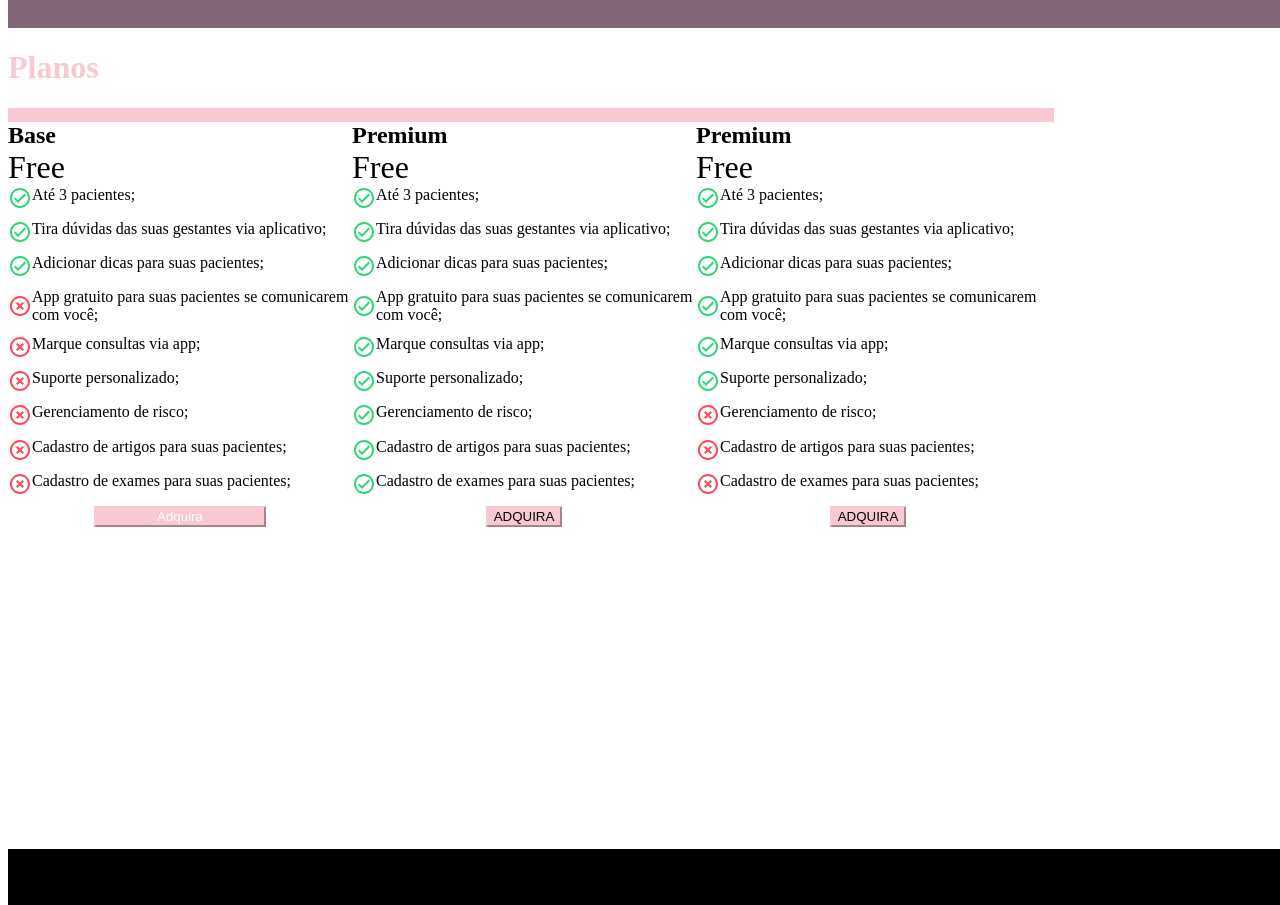
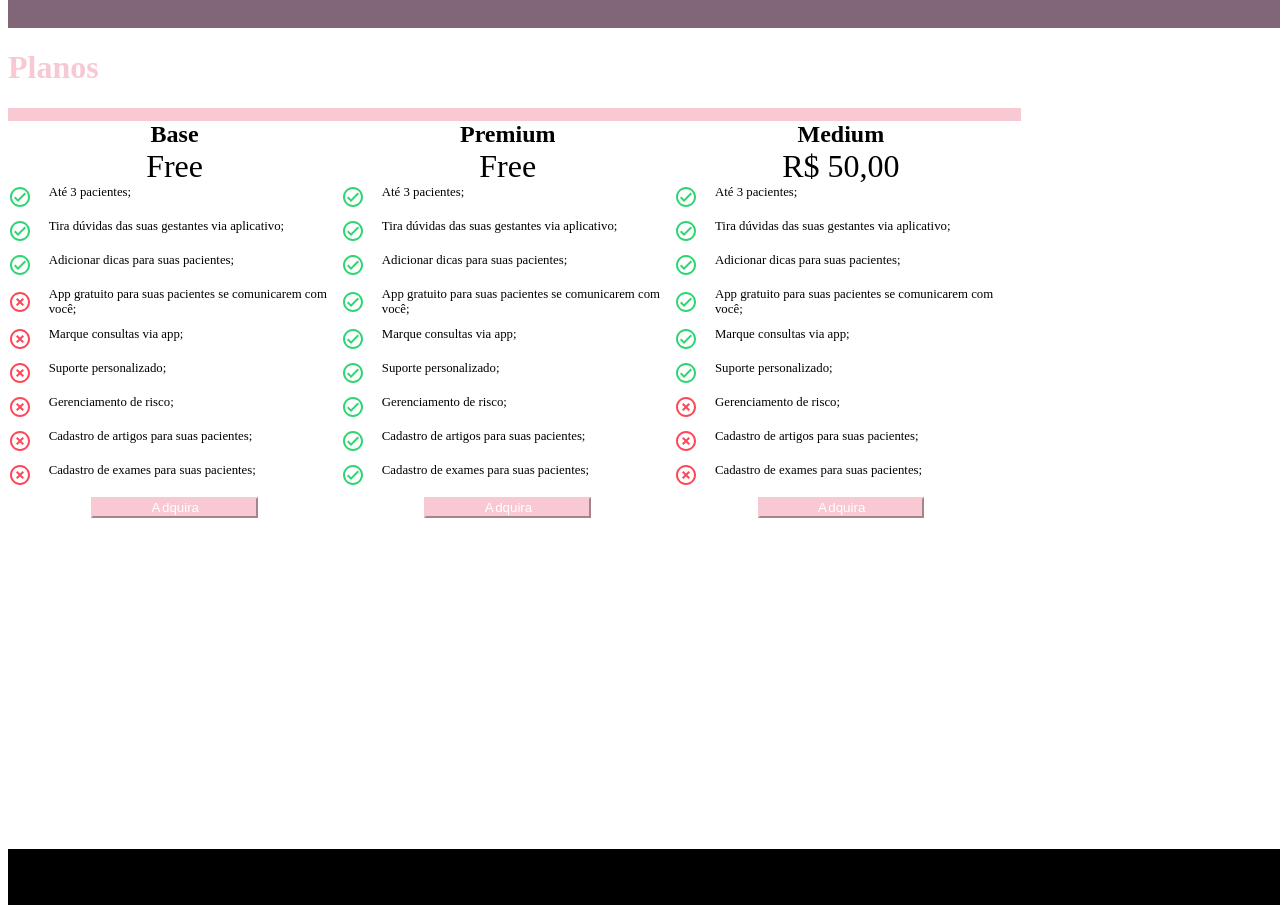
Before and after one commit to joaoigormatos/preneonatal-landpage, a Vue app: page / in a window 1280 px wide. Shown: the part 4060-4965 px from the top of the page. Built offline with nearby package versions, Linux system fonts and the light colour scheme.

Commit message:
finishing plan

```diff
--- a/src/components/Footer.vue
+++ b/src/components/Footer.vue
@@ -12,7 +12,7 @@ export default {
 
 <style scoped>
  .customContainer{
-     height: 100vh;
+     height: 50vh;
      width: 100vw;
      background-color: black;
  }
--- a/src/components/Planos.vue
+++ b/src/components/Planos.vue
@@ -7,50 +7,50 @@
     max-width="344"
     hover="5dp">
     <div class="header-block"></div>
-    <v-container>
+    <v-container class="mainContentCard">
         <v-card-title class="cardTitle">Base</v-card-title>
     <v-card-title class="cardTitlePrice">Free</v-card-title>
     <v-card-text>
       <div class="cardItem">
         <img alt="success-item" src="../assets/success-icon.svg" />
-        <span>Até 3 pacientes;</span>
+        <span class="spaceText">Até 3 pacientes;</span>
       </div>
       <div class="cardItem">
          <img alt="success-item" src="../assets/success-icon.svg" />
-        <span>Tira dúvidas das suas gestantes via aplicativo;</span>
+        <span class="spaceText">Tira dúvidas das suas gestantes via aplicativo;</span>
       </div>
       <div class="cardItem">
          <img alt="success-item" src="../assets/success-icon.svg" />
-        <span>Adicionar dicas para suas pacientes;</span>
+        <span class="spaceText">Adicionar dicas para suas pacientes;</span>
       </div>
       <div class="cardItem">
         <img alt="unsuccess-item" src="../assets/unsuccess-icon.svg" />
-        <span>App gratuito para suas pacientes se comunicarem com você;</span>
+        <span class="spaceText">App gratuito para suas pacientes se comunicarem com você;</span>
       </div>
       <div class="cardItem">
         <img alt="unsuccess-item" src="../assets/unsuccess-icon.svg" />
-        <span>Marque consultas via app;</span>
+        <span class="spaceText">Marque consultas via app;</span>
       </div>
       <div class="cardItem">
          <img alt="unsuccess-item" src="../assets/unsuccess-icon.svg" />
-        <span>Suporte personalizado;</span>
+        <span class="spaceText">Suporte personalizado;</span>
       </div>
       <div class="cardItem">
         <img alt="unsuccess-item" src="../assets/unsuccess-icon.svg" />
-        <span>Gerenciamento de risco;</span>
+        <span class="spaceText">Gerenciamento de risco;</span>
       </div>
       <div class="cardItem">
          <img alt="unsuccess-item" src="../assets/unsuccess-icon.svg" />
-        <span>Cadastro de artigos para suas pacientes;</span>
+        <span class="spaceText">Cadastro de artigos para suas pacientes;</span>
       </div>
       <div class="cardItem">
          <img alt="unsuccess-item" src="../assets/unsuccess-icon.svg" />
-        <span>Cadastro de exames para suas pacientes;</span>
+        <span class="spaceText">Cadastro de exames para suas pacientes;</span>
       </div>
     </v-card-text>
     <v-card-actions class="actionContainer">
         <v-btn class="btnStyle" color="#F8C9D3">
-          <span class="btnText">A</span>dquira
+         <span class="wholeText"><span class="btnText">A</span>dquira</span>
         </v-btn>
     </v-card-actions>
     </v-container>
@@ -64,50 +64,50 @@
     elevation="8"
     >
     <div class="header-block"></div>
-    <v-container >
+    <v-container class="mainContentCard" >
         <v-card-title class="cardTitle">Premium</v-card-title>
     <v-card-title class="cardTitlePrice">Free</v-card-title>
     <v-card-text>
       <div class="cardItem">
         <img alt="success-item" src="../assets/success-icon.svg" />
-        <span>Até 3 pacientes;</span>
+        <span class="spaceText">Até 3 pacientes;</span>
       </div>
       <div class="cardItem">
          <img alt="success-item" src="../assets/success-icon.svg" />
-        <span>Tira dúvidas das suas gestantes via aplicativo;</span>
+        <span class="spaceText">Tira dúvidas das suas gestantes via aplicativo;</span>
       </div>
       <div class="cardItem">
          <img alt="success-item" src="../assets/success-icon.svg" />
-        <span>Adicionar dicas para suas pacientes;</span>
+        <span class="spaceText">Adicionar dicas para suas pacientes;</span>
       </div>
       <div class="cardItem">
         <img alt="success-item" src="../assets/success-icon.svg" />
-        <span>App gratuito para suas pacientes se comunicarem com você;</span>
+        <span class="spaceText">App gratuito para suas pacientes se comunicarem com você;</span>
       </div>
       <div class="cardItem">
         <img alt="success-item" src="../assets/success-icon.svg" />
-        <span>Marque consultas via app;</span>
+        <span class="spaceText">Marque consultas via app;</span>
       </div>
       <div class="cardItem">
          <img alt="success-item" src="../assets/success-icon.svg" />
-        <span>Suporte personalizado;</span>
+        <span class="spaceText">Suporte personalizado;</span>
       </div>
       <div class="cardItem">
         <img alt="success-item" src="../assets/success-icon.svg" />
-        <span>Gerenciamento de risco;</span>
+        <span class="spaceText">Gerenciamento de risco;</span>
       </div>
       <div class="cardItem">
          <img alt="success-item" src="../assets/success-icon.svg" />
-        <span>Cadastro de artigos para suas pacientes;</span>
+        <span class="spaceText">Cadastro de artigos para suas pacientes;</span>
       </div>
       <div class="cardItem">
          <img alt="success-item" src="../assets/success-icon.svg" />
-        <span>Cadastro de exames para suas pacientes;</span>
+        <span class="spaceText">Cadastro de exames para suas pacientes;</span>
       </div>
     </v-card-text>
-       <v-card-actions class="actionContainer">
-        <v-btn color="#F8C9D3">
-          <span class="btnText">Adquira</span>
+          <v-card-actions class="actionContainer">
+        <v-btn class="btnStyle" color="#F8C9D3">
+         <span class="wholeText"><span class="btnText">A</span>dquira</span>
         </v-btn>
     </v-card-actions>
     </v-container>
@@ -118,50 +118,51 @@
     max-width="344"
     hover="5dp">
     <div class="header-block"></div>
-    <v-container >
-        <v-card-title class="cardTitle">Premium</v-card-title>
-    <v-card-title class="cardTitlePrice">Free</v-card-title>
-    <v-card-text>
+    <v-container class="mainContentCard" >
+        <v-card-title class="cardTitle">Medium</v-card-title>
+
+    <v-card-title class="cardTitlePrice">R$ 50,00</v-card-title>
+    <v-card-text class="mainContentText">
       <div class="cardItem">
         <img alt="success-item" src="../assets/success-icon.svg" />
-        <span>Até 3 pacientes;</span>
+        <span class="spaceText">Até 3 pacientes;</span>
       </div>
       <div class="cardItem">
          <img alt="success-item" src="../assets/success-icon.svg" />
-        <span>Tira dúvidas das suas gestantes via aplicativo;</span>
+        <span class="spaceText">Tira dúvidas das suas gestantes via aplicativo;</span>
       </div>
       <div class="cardItem">
          <img alt="success-item" src="../assets/success-icon.svg" />
-        <span>Adicionar dicas para suas pacientes;</span>
+        <span class="spaceText">Adicionar dicas para suas pacientes;</span>
       </div>
       <div class="cardItem">
         <img alt="success-item" src="../assets/success-icon.svg" />
-        <span>App gratuito para suas pacientes se comunicarem com você;</span>
+        <span class="spaceText">App gratuito para suas pacientes se comunicarem com você;</span>
       </div>
       <div class="cardItem">
         <img alt="success-item" src="../assets/success-icon.svg" />
-        <span>Marque consultas via app;</span>
+        <span class="spaceText">Marque consultas via app;</span>
       </div>
       <div class="cardItem">
          <img alt="success-item" src="../assets/success-icon.svg" />
-        <span>Suporte personalizado;</span>
+        <span class="spaceText">Suporte personalizado;</span>
       </div>
       <div class="cardItem">
         <img alt="success-item" src="../assets/unsuccess-icon.svg" />
-        <span>Gerenciamento de risco;</span>
+        <span class="spaceText">Gerenciamento de risco;</span>
       </div>
       <div class="cardItem">
          <img alt="success-item" src="../assets/unsuccess-icon.svg" />
-        <span>Cadastro de artigos para suas pacientes;</span>
+        <span class="spaceText">Cadastro de artigos para suas pacientes;</span>
       </div>
       <div class="cardItem">
          <img alt="success-item" src="../assets/unsuccess-icon.svg" />
-        <span>Cadastro de exames para suas pacientes;</span>
+        <span class="spaceText">Cadastro de exames para suas pacientes;</span>
       </div>
     </v-card-text>
          <v-card-actions class="actionContainer">
-        <v-btn color="#F8C9D3">
-          <span class="btnText">Adquira</span>
+        <v-btn class="btnStyle" color="#F8C9D3">
+         <span class="wholeText"><span class="btnText">A</span>dquira</span>
         </v-btn>
     </v-card-actions>
     </v-container>
@@ -189,10 +190,13 @@ export default {
  .cardTitle{
    font-weight: bold;
    font-size: 1.5rem;
+   align-self: center;
  }
  .cardTitlePrice{
    font-size: 2rem;
    font-weight: 300;
+    align-self: center;
+
  }
  .header-block{
    width: 100%;
@@ -209,6 +213,7 @@ export default {
  }
 .btnText{
   text-transform: uppercase;
+  padding: 1%;
 }
 .actionContainer{
   display: flex;
@@ -223,4 +228,18 @@ export default {
   color: white;
   letter-spacing: 0;
 }
+.mainContentCard{
+  display: flex;
+  flex-direction: column;
+}
+.cartItem{
+  align-self: center;
+}
+.wholeText{
+  color: white;
+}
+.spaceText{
+  margin-left: 5%;
+  font-size: 0.8rem;
+}
  </style>
```
